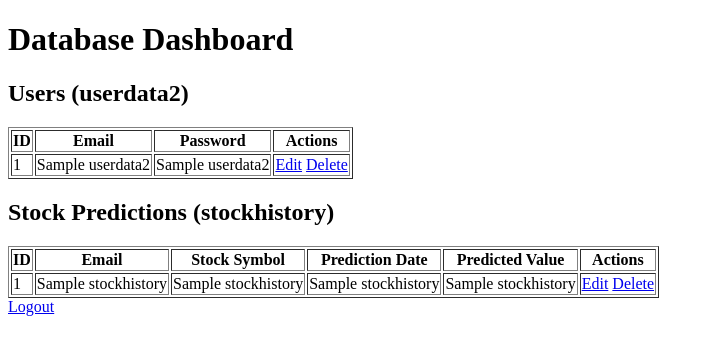
After one commit to GourabGorai/Stock_Price_Predict_Admin, a Flask app: page /dashboard in a window 1280 px wide. The commit adds this page. Shown: the top 355 px of the page, without its empty margins (0-714 px from the left). Run offline with Flask 3, Linux system fonts and the light colour scheme; the visitor is signed in with stand-in values (Sample User, id 1); a database or web service that is not in the repository returns one stand-in record (values such as "Sample title"); some libraries are stand-ins or nearby versions.

Commit message:
final update

```diff
--- a/app.py
+++ b/app.py
@@ -1,65 +1,182 @@
-from flask import Flask, render_template, request, redirect, url_for, flash
+from flask import Flask, render_template, request, redirect, url_for, session, flash
 import psycopg2
 
 app = Flask(__name__)
 app.secret_key = 'your_secret_key_here'
 
-# Database connection function
+
+# Database connection function (adjust as per your configuration)
 def get_db_connection():
-    conn = psycopg2.connect(
+    return psycopg2.connect(
         host="localhost",
         database="newDB",
         user="postgres",
-        password="123456"
+        password="123456"  # Main database password
     )
-    return conn
 
+
+# Root route
 @app.route('/')
-def index():
+def home():
+    # Redirect to login if not authenticated
+    if not session.get('authenticated'):
+        return redirect(url_for('login'))
+    else:
+        return redirect(url_for('dashboard'))
+
+
+# Route for login
+@app.route('/login', methods=['GET', 'POST'])
+def login():
+    if request.method == 'POST':
+        db_password = request.form['db_password']
+
+        # Compare with the actual database password
+        if db_password == '123456':  # Replace with the actual DB password
+            session['authenticated'] = True
+            return redirect(url_for('dashboard'))
+        else:
+            flash("Incorrect database password", "danger")
+
+    return render_template('login.html')
+
+
+# Logout route
+@app.route('/logout')
+def logout():
+    session.pop('authenticated', None)
+    return redirect(url_for('login'))
+
+
+# Dashboard route to view tables
+@app.route('/dashboard')
+def dashboard():
+    if not session.get('authenticated'):
+        return redirect(url_for('login'))
+
     conn = get_db_connection()
     cur = conn.cursor()
+
+    # Query to get data from both tables
     cur.execute('SELECT * FROM userdata2')
-    users = cur.fetchall()
+    userdata2 = cur.fetchall()
+
+    cur.execute('SELECT * FROM stockhistory')
+    stockhistory = cur.fetchall()
+
     cur.close()
     conn.close()
-    return render_template('index.html', users=users)
 
-@app.route('/edit/<int:id>', methods=['GET', 'POST'])
-def edit(id):
+    return render_template('dashboard.html', userdata2=userdata2, stockhistory=stockhistory)
+
+
+# Route to edit a user in userdata2
+@app.route('/edit_user/<int:user_id>', methods=['GET', 'POST'])
+def edit_user(user_id):
+    if not session.get('authenticated'):
+        return redirect(url_for('login'))
+
     conn = get_db_connection()
     cur = conn.cursor()
-    cur.execute('SELECT * FROM userdata2 WHERE id = %s', (id,))
+
+    if request.method == 'POST':
+        email = request.form['email']
+        password = request.form['password']
+
+        cur.execute('UPDATE userdata2 SET email = %s, password = %s WHERE id = %s', (email, password, user_id))
+        conn.commit()
+        cur.close()
+        conn.close()
+
+        flash('User updated successfully', 'success')
+        return redirect(url_for('dashboard'))
+
+    cur.execute('SELECT * FROM userdata2 WHERE id = %s', (user_id,))
     user = cur.fetchone()
     cur.close()
     conn.close()
 
+    if user is None:
+        flash('User not found', 'danger')
+        return redirect(url_for('dashboard'))
+
+    return render_template('edit_user.html', user=user)
+
+
+# Route to delete a user from userdata2
+@app.route('/delete_user/<int:user_id>')
+def delete_user(user_id):
+    if not session.get('authenticated'):
+        return redirect(url_for('login'))
+
+    conn = get_db_connection()
+    cur = conn.cursor()
+
+    cur.execute('DELETE FROM userdata2 WHERE id = %s', (user_id,))
+    conn.commit()
+    cur.close()
+    conn.close()
+
+    flash('User deleted successfully', 'success')
+    return redirect(url_for('dashboard'))
+
+
+# Route to edit a stock entry in stockhistory
+@app.route('/edit_stock/<int:stock_id>', methods=['GET', 'POST'])
+def edit_stock(stock_id):
+    if not session.get('authenticated'):
+        return redirect(url_for('login'))
+
+    conn = get_db_connection()
+    cur = conn.cursor()
+
     if request.method == 'POST':
         email = request.form['email']
-        name = request.form['name']
-        # Add other fields as necessary
+        stock_symbol = request.form['stock_symbol']
+        prediction_date = request.form['prediction_date']
+        predicted_value = request.form['predicted_value']
 
-        conn = get_db_connection()
-        cur = conn.cursor()
-        cur.execute('UPDATE userdata2 SET email = %s, name = %s WHERE id = %s',
-                    (email, name, id))
+        cur.execute('''
+            UPDATE stockhistory
+            SET email = %s, stock_symbol = %s, prediction_date = %s, predicted_value = %s
+            WHERE id = %s
+        ''', (email, stock_symbol, prediction_date, predicted_value, stock_id))
         conn.commit()
         cur.close()
         conn.close()
-        flash('User updated successfully!')
-        return redirect(url_for('index'))
 
-    return render_template('edit.html', user=user)
+        flash('Stock entry updated successfully', 'success')
+        return redirect(url_for('dashboard'))
 
-@app.route('/delete/<int:id>', methods=['POST'])
-def delete(id):
+    cur.execute('SELECT * FROM stockhistory WHERE id = %s', (stock_id,))
+    stock_entry = cur.fetchone()
+    cur.close()
+    conn.close()
+
+    if stock_entry is None:
+        flash('Stock entry not found', 'danger')
+        return redirect(url_for('dashboard'))
+
+    return render_template('edit_stock.html', stock_entry=stock_entry)
+
+
+# Route to delete a stock entry from stockhistory
+@app.route('/delete_stock/<int:stock_id>')
+def delete_stock(stock_id):
+    if not session.get('authenticated'):
+        return redirect(url_for('login'))
+
     conn = get_db_connection()
     cur = conn.cursor()
-    cur.execute('DELETE FROM userdata2 WHERE id = %s', (id,))
+
+    cur.execute('DELETE FROM stockhistory WHERE id = %s', (stock_id,))
     conn.commit()
     cur.close()
     conn.close()
-    flash('User deleted successfully!')
-    return redirect(url_for('index'))
+
+    flash('Stock entry deleted successfully', 'success')
+    return redirect(url_for('dashboard'))
+
 
 if __name__ == '__main__':
     app.run(debug=True)
--- /dev/null
+++ b/templates/dashboard.html
@@ -0,0 +1,67 @@
+<!DOCTYPE html>
+<html lang="en">
+<head>
+    <meta charset="UTF-8">
+    <meta name="viewport" content="width=device-width, initial-scale=1.0">
+    <title>Dashboard</title>
+</head>
+<body>
+    <h1>Database Dashboard</h1>
+
+    <h2>Users (userdata2)</h2>
+    <table border="1">
+        <thead>
+            <tr>
+                <th>ID</th>
+                <th>Email</th>
+                <th>Password</th>
+                <th>Actions</th>
+            </tr>
+        </thead>
+        <tbody>
+            {% for user in userdata2 %}
+            <tr>
+                <td>{{ user[0] }}</td>
+                <td>{{ user[1] }}</td>
+                <td>{{ user[2] }}</td>
+                <td>
+                    <a href="{{ url_for('edit_user', user_id=user[0]) }}">Edit</a>
+                    <a href="{{ url_for('delete_user', user_id=user[0]) }}">Delete</a>
+                </td>
+            </tr>
+            {% endfor %}
+        </tbody>
+    </table>
+
+    <h2>Stock Predictions (stockhistory)</h2>
+    <table border="1">
+        <thead>
+            <tr>
+                <th>ID</th>
+                <th>Email</th>
+                <th>Stock Symbol</th>
+                <th>Prediction Date</th>
+                <th>Predicted Value</th>
+                <th>Actions</th>
+            </tr>
+        </thead>
+        <tbody>
+            {% for stock in stockhistory %}
+            <tr>
+                <td>{{ stock[0] }}</td>
+                <td>{{ stock[1] }}</td>
+                <td>{{ stock[2] }}</td>
+                <td>{{ stock[3] }}</td>
+                <td>{{ stock[5] }}</td>
+                <td>
+                    <a href="{{ url_for('edit_stock', stock_id=stock[0]) }}">Edit</a>
+                    <a href="{{ url_for('delete_stock', stock_id=stock[0]) }}">Delete</a>
+                </td>
+            </tr>
+            {% endfor %}
+        </tbody>
+    </table>
+
+    <a href="{{ url_for('logout') }}">Logout</a>
+</body>
+</html>
```
Also changed, not shown: templates/db_login.html (added, +13 -0 lines), templates/edit.html (+14 -11 lines), templates/edit_stock.html (added, +26 -0 lines), templates/edit_user.html (added, +20 -0 lines), templates/index.html (+18 -14 lines), templates/login.html (added, +16 -0 lines), templates/manage_db.html (added, +63 -0 lines), templates/New Text Document.txt (added).
